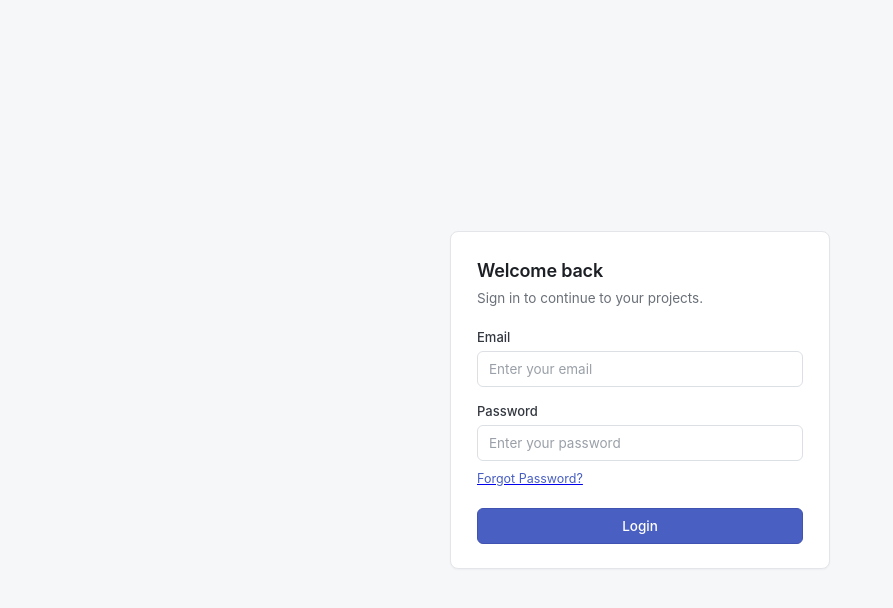
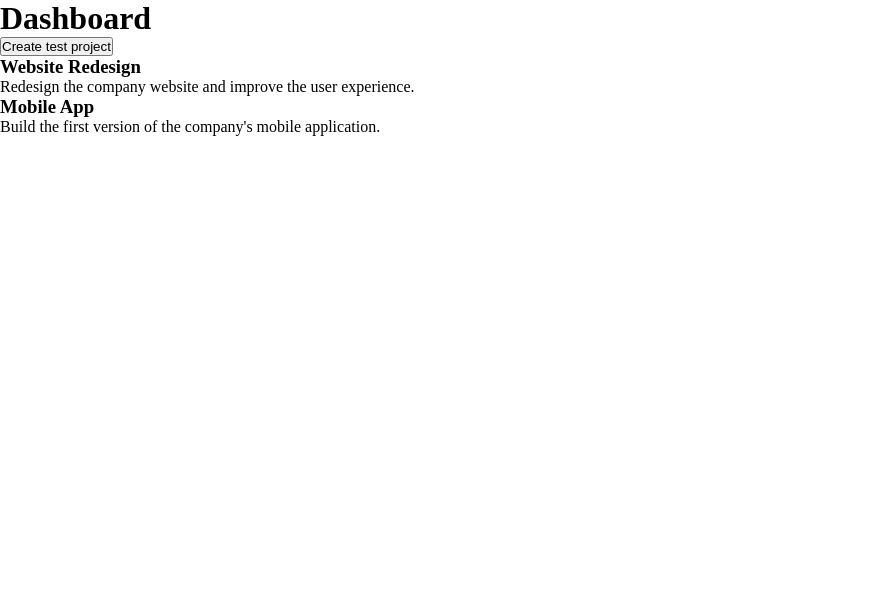
Before and after one commit to adeeltahirdev/MiniProjectManager, a React (Vite) app: page /dashboard in a window 1280 px wide. Before the commit this address led to /login. Shown: the top 608 px of the page, without its empty margins (0-893 px from the left). Built offline with nearby package versions, Linux system fonts and the light colour scheme.

Commit message:
Created: create project component

```diff
--- a/src/context/ProjectContext.jsx
+++ b/src/context/ProjectContext.jsx
@@ -4,10 +4,26 @@ import {projects as initialprojects} from "../data/projects"
 const ProjectContext = createContext()
 
 export function Projectprovider({ children }) {
+
     const [projects, setProjects] = useState(initialprojects)
+    const [loading, setLoading] = useState(false)
+
+    function createProject(name, description) {
+
+        const newproject = {
+            id: Date.now(),
+            name,
+            description,
+        }
+
+        setProjects(p => [
+            ...p, newproject
+        ])
+
+    }
 
     return (
-        <ProjectContext.Provider value={{projects}}>
+        <ProjectContext.Provider value={{projects, createProject}}>
             {children}
         </ProjectContext.Provider>
     )
--- a/src/main.jsx
+++ b/src/main.jsx
@@ -40,9 +40,9 @@ const router = createBrowserRouter([
   {
     path: '/dashboard',
     element: (
-      <ProtectedRoute>
         <Dashboard />
-      </ProtectedRoute>
+      // <ProtectedRoute>
+      // </ProtectedRoute>
   )
   },
 
--- a/src/pages/Dashboard.jsx
+++ b/src/pages/Dashboard.jsx
@@ -1,18 +1,29 @@
-import { useAuth } from "../context/AuthContext";
+import { useProjects } from "../context/ProjectContext";
 
 function Dashboard() {
 
-    const {user, login, logout} = useAuth()
+    const {projects, createProject} = useProjects()
+
+    function handleCreate() {
+        createProject(
+            'Test Project',
+            'This project was created through Context API.'
+        )
+    }
 
     return(
-        <>
-            <h1>Dashboard {user ? user.username : 'Guest'}</h1>
+        <div>
+            <h1>Dashboard</h1>
 
-            <button onClick={() => login('Adeel')}>Login</button>
+            <button onClick={handleCreate}>Create test project</button>
 
-            <button onClick={logout}>Logout</button>
-        </>
-
+            {projects.map(project => (
+                <div key={project.id}>
+                    <h3>{project.name}</h3>
+                    <p>{project.description}</p>
+                </div>
+            ))}
+        </div>
     );
 }
 
```
Also changed, not shown: src/components/CreateProject.jsx (added, +64 -0 lines).
